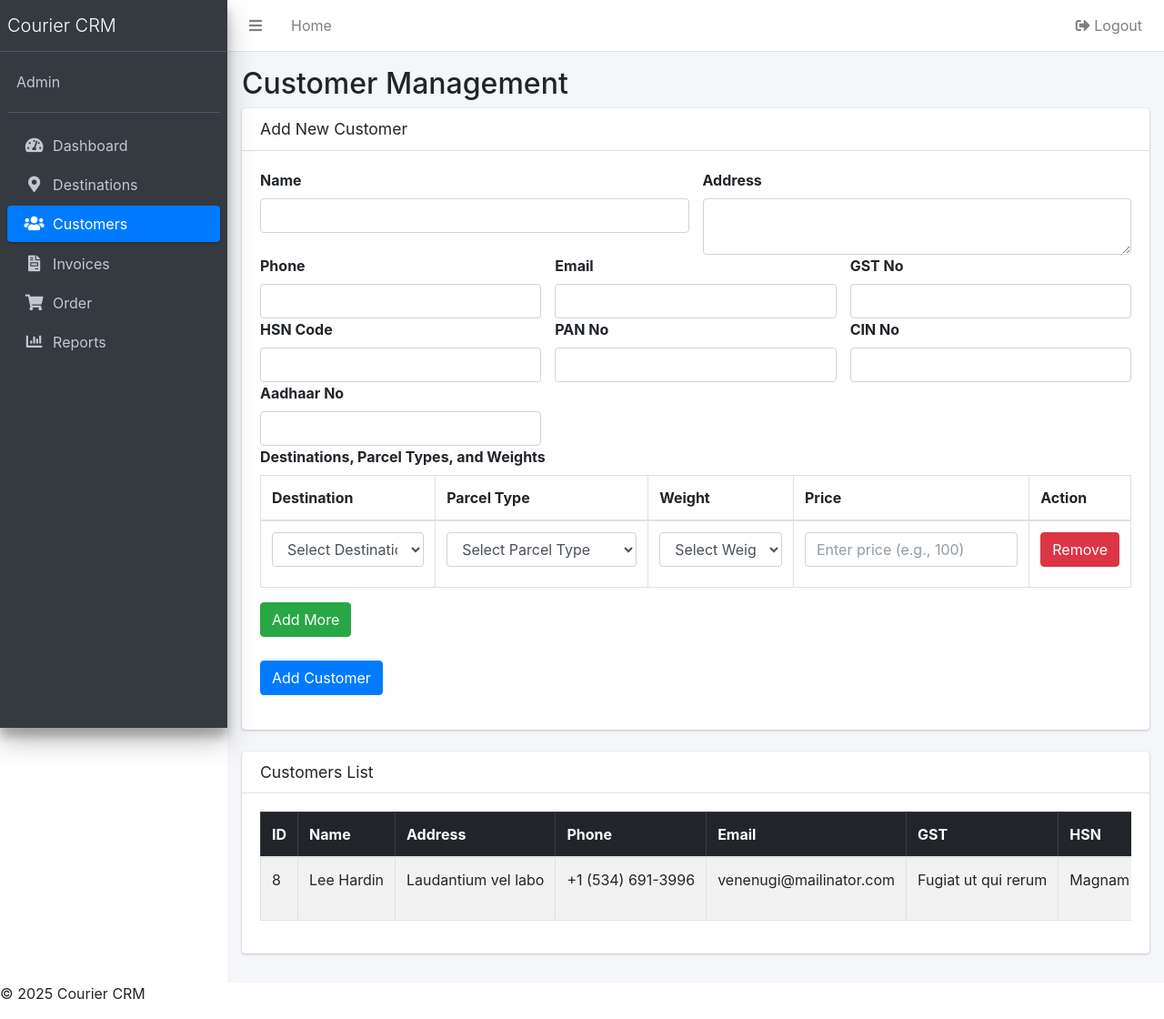
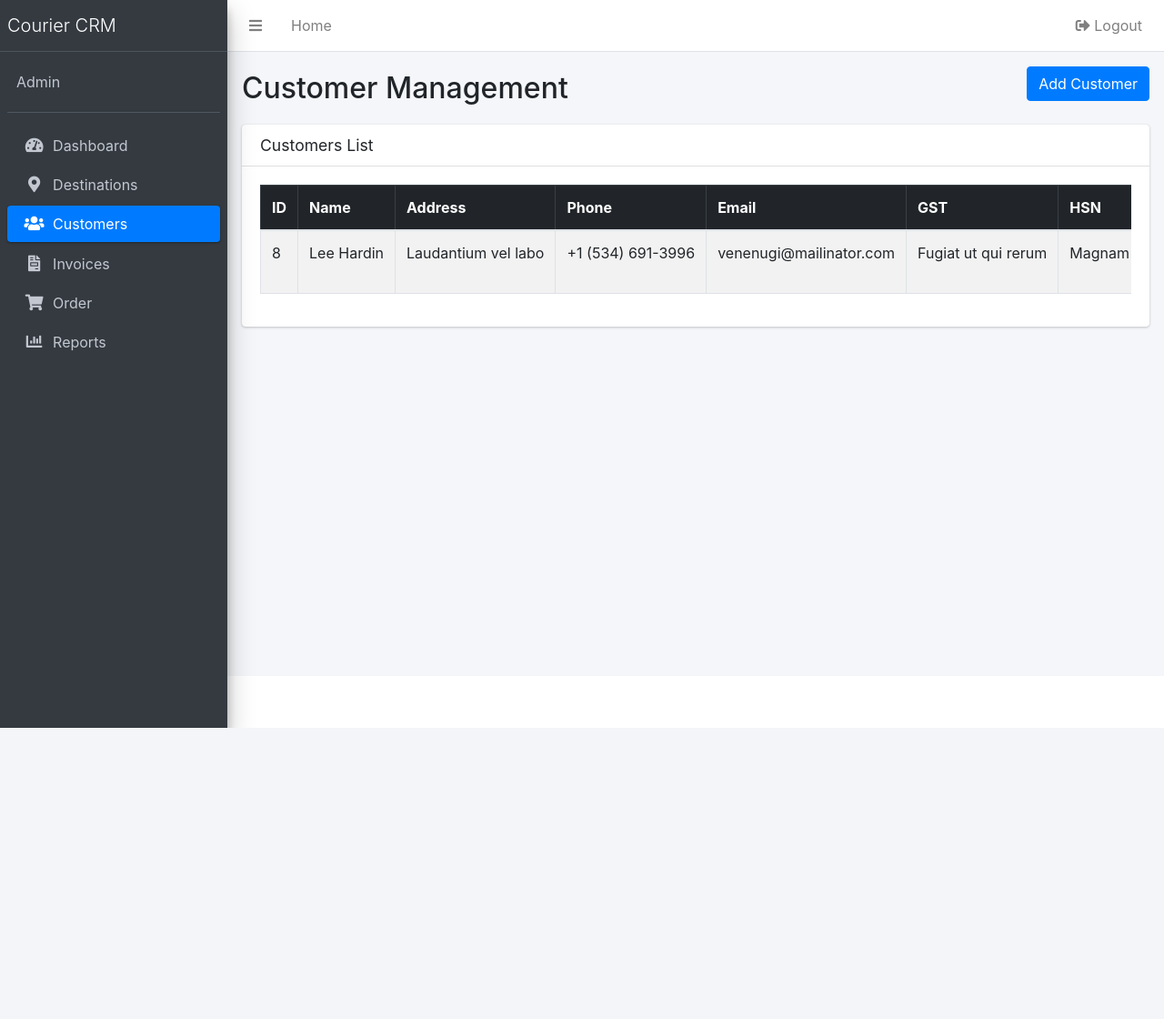
Before and after one commit to UKY171991/alok-crm, a PHP site: page /alok-crm/customers.php in a window 1280 px wide. Shown: the whole page at 91% size. After the commit the page ends 800 px from the top, so only its background shows below. Run offline with PHP 8.4, Linux system fonts and the light colour scheme; the visitor is signed in with stand-in values (Sample User, id 1); data comes from the database, SQL or seed files in the repository; some libraries are stand-ins or nearby versions.

Commit message:
Update customers.php

```diff
--- a/customers.php
+++ b/customers.php
@@ -11,74 +11,40 @@ include 'inc/sidebar.php';
 
 <main class="content-wrapper">
     <div class="container-fluid p-3">
-        <h2>Customer Management</h2>
+        <div class="d-flex justify-content-between align-items-center mb-3">
+            <h2 class="mb-0">Customer Management</h2>
+            <button class="btn btn-primary" data-bs-toggle="modal" data-bs-target="#addCustomerModal">Add Customer</button>
+        </div>
 
-        <!-- Shared Form -->
-        <div class="card mb-4">
-            <div class="card-header"><h3 class="card-title" id="formTitle">Add New Customer</h3></div>
-            <div class="card-body">
-                <form id="customerForm">
-                    <input type="hidden" name="id" id="customer_id">
-                    <div class="row">
-                        <div class="col-md-6"><label>Name</label><input type="text" name="name" id="name" class="form-control" required></div>
-                        <div class="col-md-6"><label>Address</label><textarea name="address" id="address" class="form-control" rows="2" required></textarea></div>
-                        <div class="col-md-4"><label>Phone</label><input type="text" name="phone" id="phone" class="form-control" required></div>
-                        <div class="col-md-4"><label>Email</label><input type="email" name="email" id="email" class="form-control"></div>
-                        <div class="col-md-4"><label>GST No</label><input type="text" name="gst_no" id="gst_no" class="form-control"></div>
-                        <div class="col-md-4"><label>HSN Code</label><input type="text" name="hsn_code" id="hsn_code" class="form-control"></div>
-                        <div class="col-md-4"><label>PAN No</label><input type="text" name="pan_no" id="pan_no" class="form-control"></div>
-                        <div class="col-md-4"><label>CIN No</label><input type="text" name="cin_no" id="cin_no" class="form-control"></div>
-                        <div class="col-md-4"><label>Aadhaar No</label><input type="text" name="aadhaar_no" id="aadhaar_no" class="form-control"></div>
-                        <div class="col-md-12">
-                            <label>Destinations, Parcel Types, and Weights</label>
-                            <table class="table table-bordered" id="multiOptionsTable">
-                                <thead>
-                                    <tr>
-                                        <th>Destination</th>
-                                        <th>Parcel Type</th>
-                                        <th>Weight</th>
-                                        <th>Price</th>
-                                        <th>Action</th>
-                                    </tr>
-                                </thead>
-                                <tbody>
-                                    <tr>
-                                        <td>
-                                            <select name="destination[]" class="form-control" required>
-                                                <option value="">Select Destination</option>
-                                            </select>
-                                        </td>
-                                        <td>
-                                            <select name="parcel_type[]" class="form-control" required>
-                                                <option value="">Select Parcel Type</option>
-                                                <option value="Document & Light Parcel">Document & Light Parcel</option>
-                                                <option value="Premium">Premium</option>
-                                                <option value="Bulk Load Parcel">Bulk Load Parcel</option>
-                                            </select>
-                                        </td>
-                                        <td>
-                                            <select name="weight[]" class="form-control weight-select" required>
-                                                <option value="">Select Weight</option>
-                                                <option value="Upto 100 gm">Upto 100 gm</option>
-                                                <option value="Upto 500 gm">Upto 500 gm</option>
-                                                <option value="Addl 500 gm">Addl 500 gm</option>
-                                            </select>
-                                        </td>
-                                        <td>
-                                            <input type="text" name="price[]" class="form-control" placeholder="Enter price (e.g., 100)" required>
-                                        </td>
-                                        <td>
-                                            <button type="button" class="btn btn-danger remove-row">Remove</button>
-                                        </td>
-                                    </tr>
-                                </tbody>
-                            </table>
-                            <button type="button" class="btn btn-success" id="addRow">Add More</button>
+        <!-- Add Customer Modal -->
+        <div class="modal fade" id="addCustomerModal" tabindex="-1" aria-labelledby="addCustomerModalLabel" aria-hidden="true">
+            <div class="modal-dialog modal-xl">
+                <div class="modal-content">
+                    <div class="modal-header">
+                        <h5 class="modal-title" id="addCustomerModalLabel">Add New Customer</h5>
+                        <button type="button" class="btn-close" data-bs-dismiss="modal" aria-label="Close"></button>
+                    </div>
+                    <form id="customerFormModal">
+                        <div class="modal-body">
+                            <input type="hidden" name="id" id="customer_id_modal">
+                            <div class="row">
+                                <div class="col-md-6"><label>Name</label><input type="text" name="name" id="name_modal" class="form-control" required></div>
+                                <div class="col-md-6"><label>Address</label><textarea name="address" id="address_modal" class="form-control" rows="2" required></textarea></div>
+                                <div class="col-md-4"><label>Phone</label><input type="text" name="phone" id="phone_modal" class="form-control" required></div>
+                                <div class="col-md-4"><label>Email</label><input type="email" name="email" id="email_modal" class="form-control"></div>
+                                <div class="col-md-4"><label>GST No</label><input type="text" name="gst_no" id="gst_no_modal" class="form-control"></div>
+                                <div class="col-md-4"><label>HSN Code</label><input type="text" name="hsn_code" id="hsn_code_modal" class="form-control"></div>
+                                <div class="col-md-4"><label>PAN No</label><input type="text" name="pan_no" id="pan_no_modal" class="form-control"></div>
+                                <div class="col-md-4"><label>CIN No</label><input type="text" name="cin_no" id="cin_no_modal" class="form-control"></div>
+                                <div class="col-md-4"><label>Aadhaar No</label><input type="text" name="aadhaar_no" id="aadhaar_no_modal" class="form-control"></div>
+                            </div>
                         </div>
-                    </div>
-                    <button type="submit" class="btn btn-primary mt-3" id="submitBtn">Add Customer</button>
-                </form>
-                <div id="message" class="mt-2"></div>
+                        <div class="modal-footer">
+                            <button type="button" class="btn btn-secondary" data-bs-dismiss="modal">Close</button>
+                            <button type="submit" class="btn btn-primary">Add Customer</button>
+                        </div>
+                    </form>
+                </div>
             </div>
         </div>
 
@@ -157,7 +123,6 @@ include 'inc/sidebar.php';
     }
 </style>
 
-
 <script>
 $(function () {
     function loadCustomers() {
@@ -168,14 +133,14 @@ $(function () {
 
     loadCustomers();
 
-    $("#customerForm").on("submit", function (e) {
+    // Modal form AJAX submit
+    $('#customerFormModal').on('submit', function(e) {
         e.preventDefault();
-        $.post("save_customer.php", $(this).serialize(), function (res) {
-            $("#message").html(res);
-            $("#customerForm")[0].reset();
-            $("#formTitle").text("Add New Customer");
-            $("#submitBtn").text("Add Customer");
-            $("#customer_id").val('');
+        var $btn = $(this).find('button[type="submit"]');
+        $btn.prop('disabled', true).text('Processing...');
+        $.post('save_customer.php', $(this).serialize(), function(res) {
+            $btn.prop('disabled', false).text('Add Customer');
+            $('#addCustomerModal').modal('hide');
             loadCustomers();
         });
     });
```
